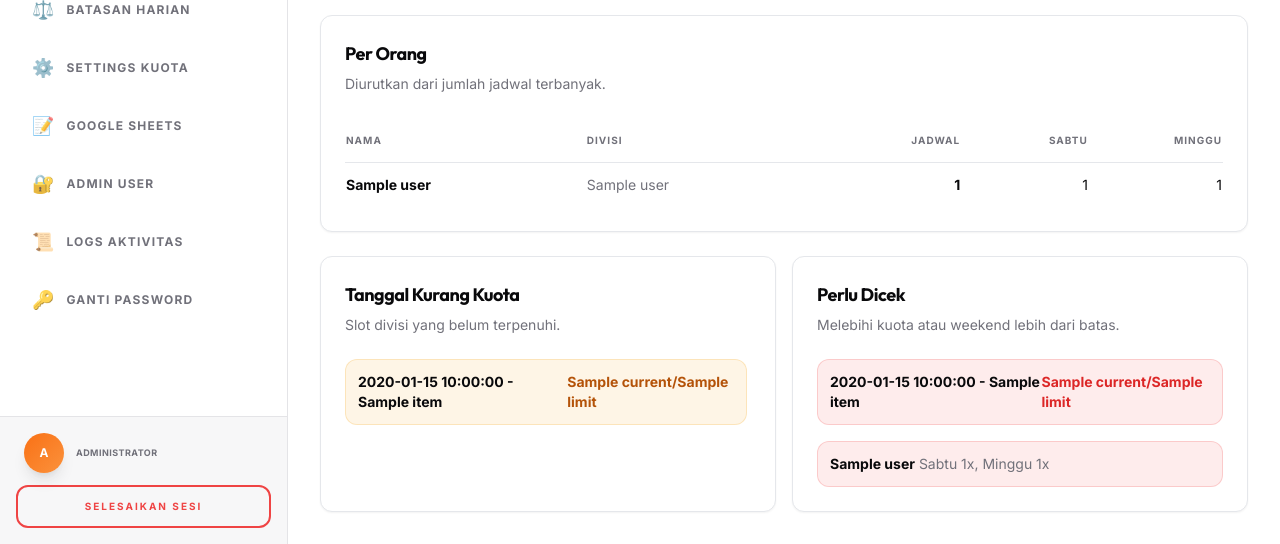
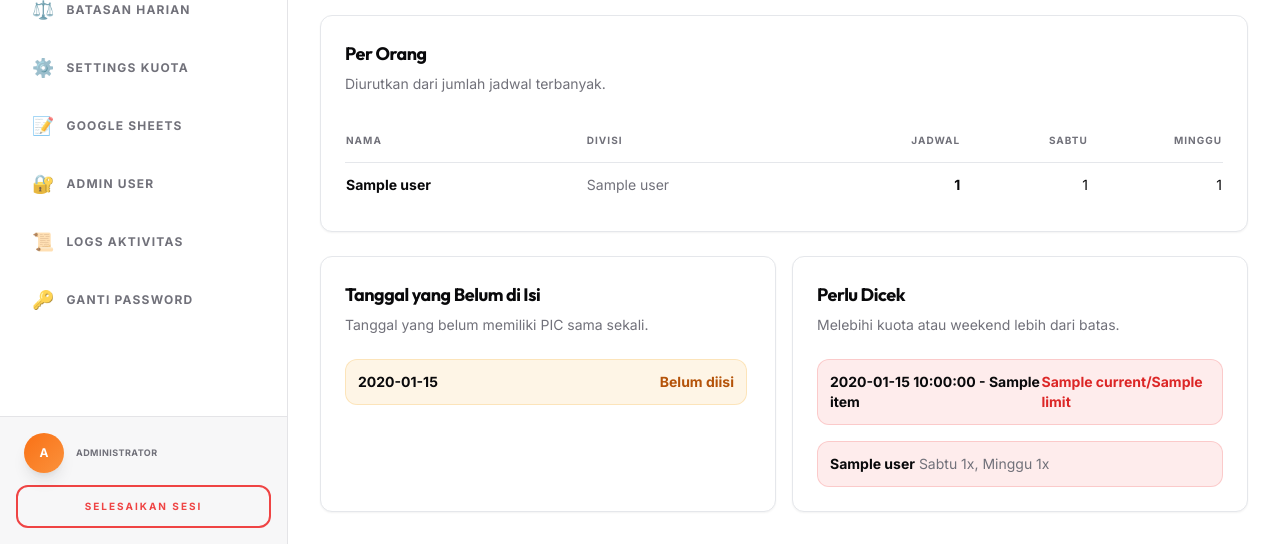
Before and after one commit to Swanster/botjadwalsos, a Flask app: template web/templates/monthly_report.html in a window 1280 px wide. Shown: the part 431-975 px from the top of the page. Run offline with Flask 3, Linux system fonts and the light colour scheme; the template is opened without the code that fills it: most values are stand-ins (such as "Sample title", 1, 10 or a date in 2020); parts of the project's set-up code (start-up, migrations or seed data) failed here and were passed over; some libraries are stand-ins or nearby versions.

Commit message:
Update monthly report template

```diff
--- a/web/templates/monthly_report.html
+++ b/web/templates/monthly_report.html
@@ -115,21 +115,21 @@
     <div class="grid grid-cols-1 lg:grid-cols-2 gap-4">
         <div class="card">
             <div class="card-header">
-                <h3 class="card-title text-lg">Tanggal Kurang Kuota</h3>
-                <p class="card-description">Slot divisi yang belum terpenuhi.</p>
+                <h3 class="card-title text-lg">Tanggal yang Belum di Isi</h3>
+                <p class="card-description">Tanggal yang belum memiliki PIC sama sekali.</p>
             </div>
             <div class="card-content">
-                {% if report.under_quota %}
+                {% if report.empty_dates %}
                 <div class="space-y-2 max-h-96 overflow-y-auto pr-1">
-                    {% for item in report.under_quota %}
+                    {% for tanggal in report.empty_dates %}
                     <div class="flex items-center justify-between p-3 rounded-lg bg-amber-500/10 border border-amber-500/20 text-sm">
-                        <span class="font-bold">{{ item.tanggal }} - {{ item.group_name }}</span>
-                        <span class="font-black text-amber-700">{{ item.current }}/{{ item.limit }}</span>
+                        <span class="font-bold">{{ tanggal }}</span>
+                        <span class="font-black text-amber-700">Belum diisi</span>
                     </div>
                     {% endfor %}
                 </div>
                 {% else %}
-                <p class="text-sm text-muted-foreground">Tidak ada tanggal yang kurang kuota.</p>
+                <p class="text-sm text-muted-foreground">Semua tanggal sudah memiliki PIC.</p>
                 {% endif %}
             </div>
         </div>
```
